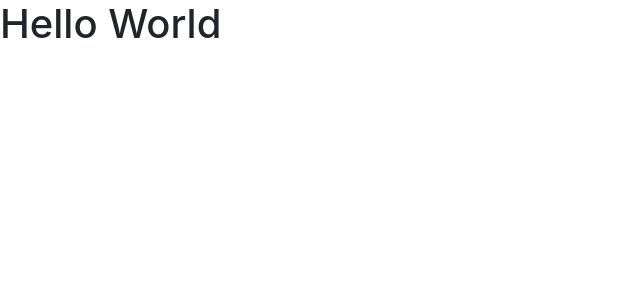
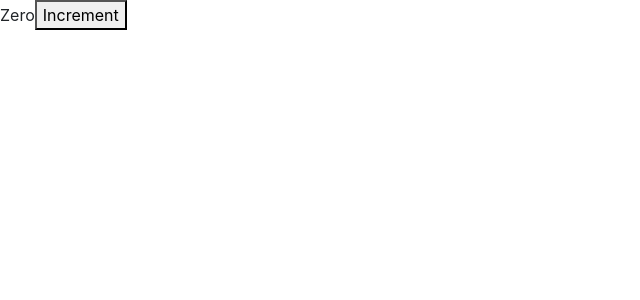
Before and after one commit to ccpaco/counter-app, a React (Create React App) app: page / in a window 1280 px wide. Shown: the top 300 px of the page, without its empty margins (0-640 px from the left). Built offline with nearby package versions, Linux system fonts and the light colour scheme.

Commit message:
ref. prev. msg

```diff
--- a/src/components/counter.jsx
+++ b/src/components/counter.jsx
@@ -1,8 +1,23 @@
 import React, { Component } from 'react';
 
 class Counter extends Component {
+    state = {
+        count : 0
+    };
+
+// use js inside span, in this case {function()}
     render() {
-        return <h1>Hello World</h1>;
+        return (
+        <React.Fragment>
+        <span>{this.formatCount()}</span>
+        <button> Increment</button>
+        </React.Fragment>
+        );
+    }
+//jsx expressions are normal js objs
+    formatCount() {
+        const { count } = this.state;
+        return count === 0 ? 'Zero' : count;
     }
 }
 
```
